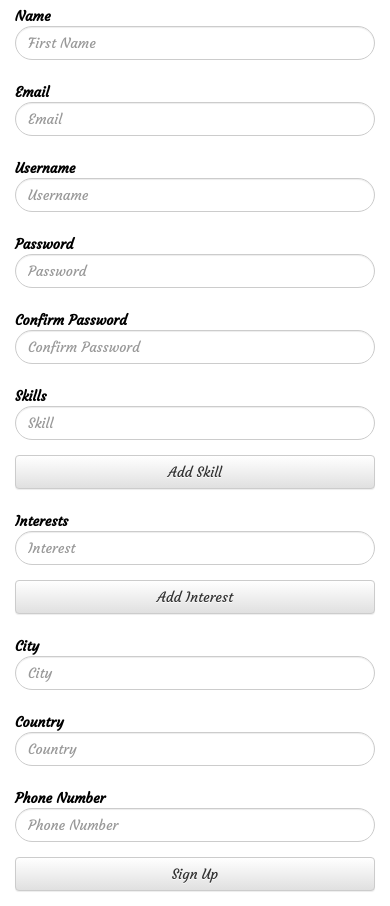
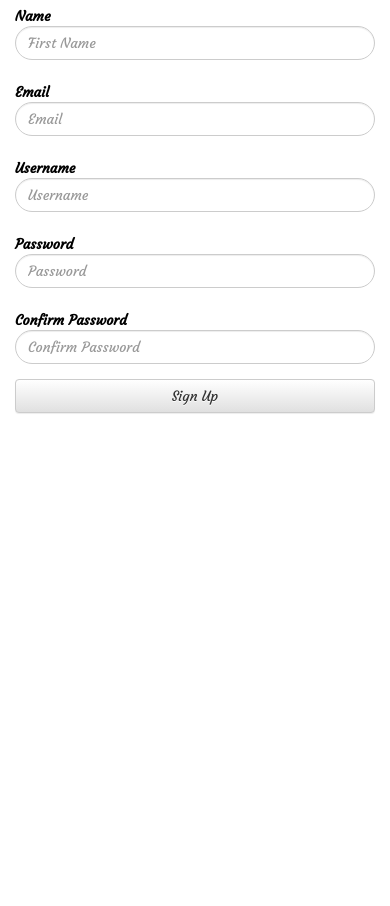
Before and after one commit to jingar/ascus, a PHP site: page /register.php in a window 390 px wide. Shown: the part 378-1284 px from the top of the page. After the commit the page ends 792 px from the top, so only its background shows below. Run offline with PHP 8.4, Linux system fonts and the light colour scheme; some libraries are stand-ins or nearby versions; some web fonts are replaced.

Commit message:
Simplified registration form, removed add skill,interest, country, city and phone number.

```diff
--- a/register.php
+++ b/register.php
@@ -17,8 +17,8 @@ if (isset($_POST['register'])) {
 <html lang="en">
     <head>
         <meta charset="utf-8">
+        <title>Registration</title>
         <?php require_once('./php/css-js-inc.php'); ?>
-        <script type="text/javascript" src="js/validation.js"></script>
         <script type="text/javascript" src="js/add-skills-to-form.js"></script>
         <script type="text/javascript" src="js/add-interests-to-form.js"></script>
     </head>
@@ -77,58 +77,6 @@ if (isset($_POST['register'])) {
                     </div>
                 </div>
 
-
-                <div id = "skill_form">
-                    <div class="form-group">
-                        <label for="skill" class="col-md-2 control-label">Skills</label>
-                        <div class="col-md-4">
-                            <input name="skill" type="text" class="form-control" placeholder="Skill">
-                        </div>
-                    </div>
-                </div>
-
-                <div class="form-group">
-                    <div class="col-md-offset-2 col-md-4">
-                        <button name="add_skill" id = "add_skill" type ="button" class="btn btn-default grey-background">Add Skill</button>
-                    </div>
-                </div>
-
-                <div id = "interest_form">
-                    <div class="form-group">
-                        <label for="interest" class="col-md-2 control-label">Interests</label>
-                        <div class="col-md-4">
-                            <input name="interest" type="text" id ="interest" class="form-control"placeholder="Interest">
-                        </div>
-                    </div>
-                </div>
-
-                <div class="form-group">
-                    <div class="col-md-offset-2 col-md-4">
-                        <button name="add_interest" id = "add_interest" type ="button" class="btn btn-default grey-background">Add Interest</button>
-                    </div>
-                </div>
-
-
-                <div class="form-group">
-                    <label for="city" class="col-md-2 control-label">City</label>
-                    <div class="col-md-4">
-                        <input name="city" type="text" class="form-control" id="city" placeholder="City">
-                    </div>
-                </div>
-                <div class="form-group">
-                    <label for="country" class="col-md-2 control-label">Country</label>
-                    <div class="col-md-4">
-                        <input name="country" type="text" class="form-control" id="country" placeholder="Country">
-                    </div>
-                </div>
-                <div class="form-group">
-                    <label for="phone_number" class="col-md-2 control-label">Phone Number</label>
-                    <div class="col-md-4">
-                        <input name="phone_number" type="text" class="form-control" id="phone_number" placeholder="Phone Number">
-                    </div>
-                </div>
-
-
                 <div class="form-group">
                     <div class="col-md-offset-2 col-md-4">
                         <button name="register" id = "register" type="submit" class="btn btn-default grey-background">Sign Up</button>
```
